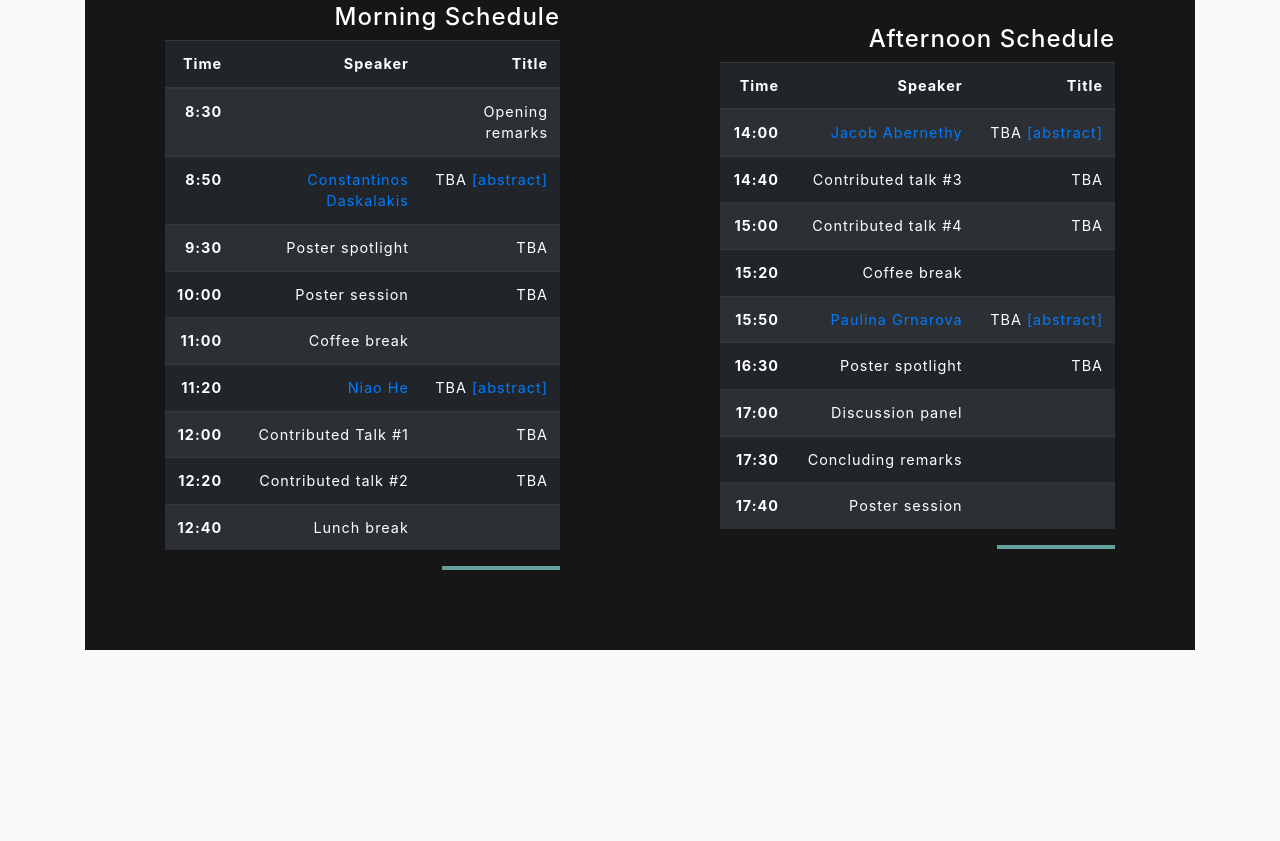
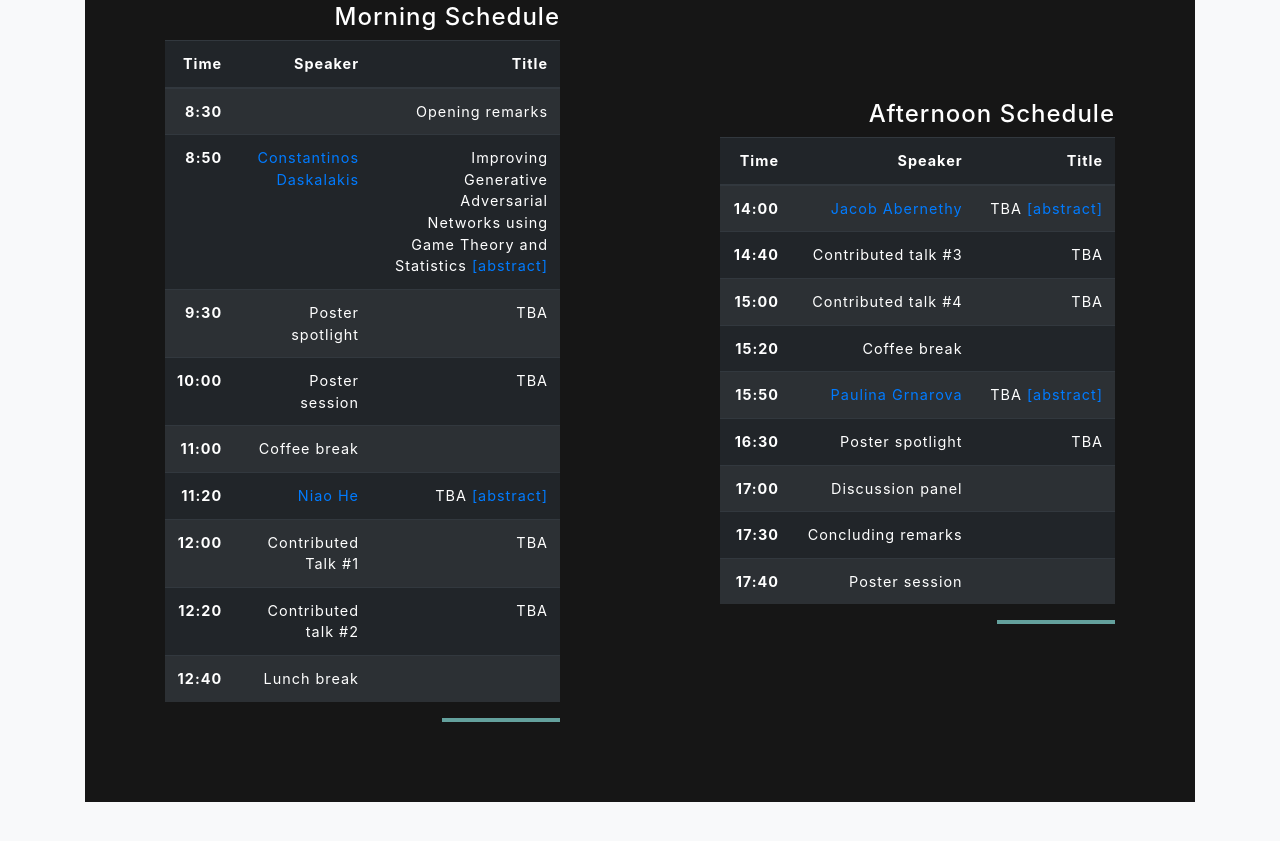
Before and after one commit to sgo-workshop/sgo-workshop.github.io, a website with bundled scripts: page index.html in a window 1280 px wide. Shown: the part 6097-6938 px from the top of the page. Built offline with nearby package versions, Linux system fonts and the light colour scheme.

Commit message:
Costis's title in schedule

```diff
--- a/index.html
+++ b/index.html
@@ -246,7 +246,7 @@
                         <tr>
                           <th scope="row">8:50</th>
                           <td><a href="#costis">Constantinos Daskalakis</a></td>
-                          <td>TBA <a href="#costis">[abstract]</a></td>
+                          <td>Improving Generative Adversarial Networks using Game Theory and Statistics <a href="#costis">[abstract]</a></td>
                         </tr>
                         <tr>
                           <th scope="row">9:30</th>
```
